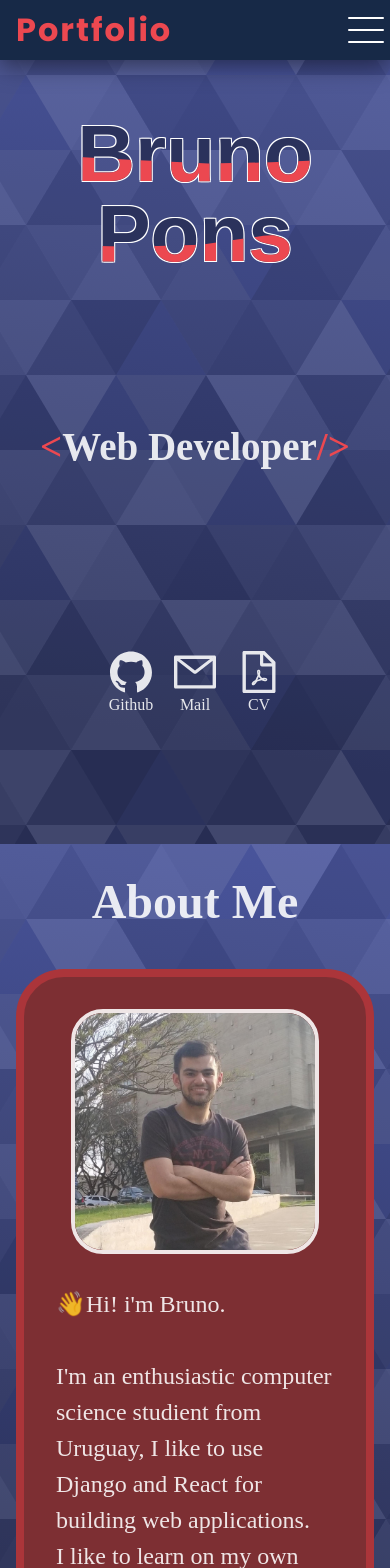
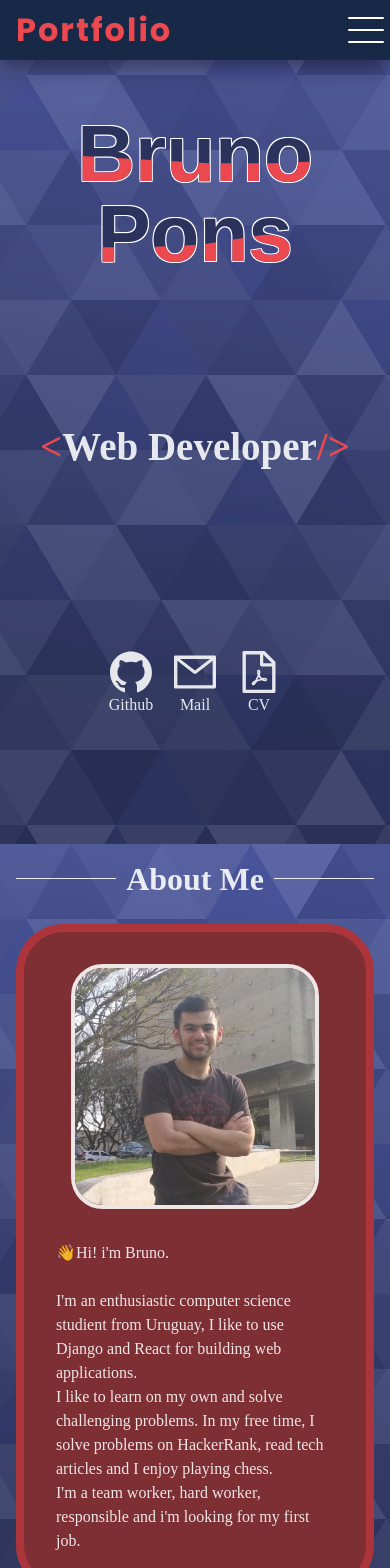
Before and after one commit to bruaguspons/portfolio, a React (Vite) app: page / in a window 390 px wide. Shown: the top 1568 px of the page. Built offline with nearby package versions, Linux system fonts and the light colour scheme.

Commit message:
fixing title

```diff
--- a/src/components/Home.jsx
+++ b/src/components/Home.jsx
@@ -1,5 +1,7 @@
 import React, { useState } from 'react'
 import { AiOutlineMail, AiFillGithub, AiOutlineFilePdf } from 'react-icons/ai'
+
+import CV from "./../../public/CV.pdf"
 const Home = () => {
     const [word, setWord] = useState(true)
     const handleAnimation = (e) => {
@@ -35,7 +37,7 @@ const Home = () => {
                     <AiOutlineMail />
                     <span>Mail</span>
                 </a>
-                <a href="./../../public/CV.pdf" target='_blank' title='CV'>
+                <a href={CV} target='_blank' title='CV'>
                     <AiOutlineFilePdf />
                     <span>CV</span>
                 </a>
--- a/src/styles/App.css
+++ b/src/styles/App.css
@@ -26,7 +26,7 @@
   content: "";
   flex: 1 1;
   height: 1px;
-  background: var(--color-text-secundary);
+  background: var(--color-text);
   margin: auto;
   transform: scale(0);
   transition: all .3s ease-in;
@@ -57,3 +57,9 @@
   transform: translateY(0);
   opacity: 1;
 }
+
+@media (max-width: 700px) {
+  .title {
+    font-size: 2rem;
+  }
+}
--- a/src/styles/about.css
+++ b/src/styles/about.css
@@ -41,5 +41,6 @@
         display: flex;
         flex-direction: column;
         gap: 2rem;
+        font-size: var(--font-size-small);
     }
 }
```
